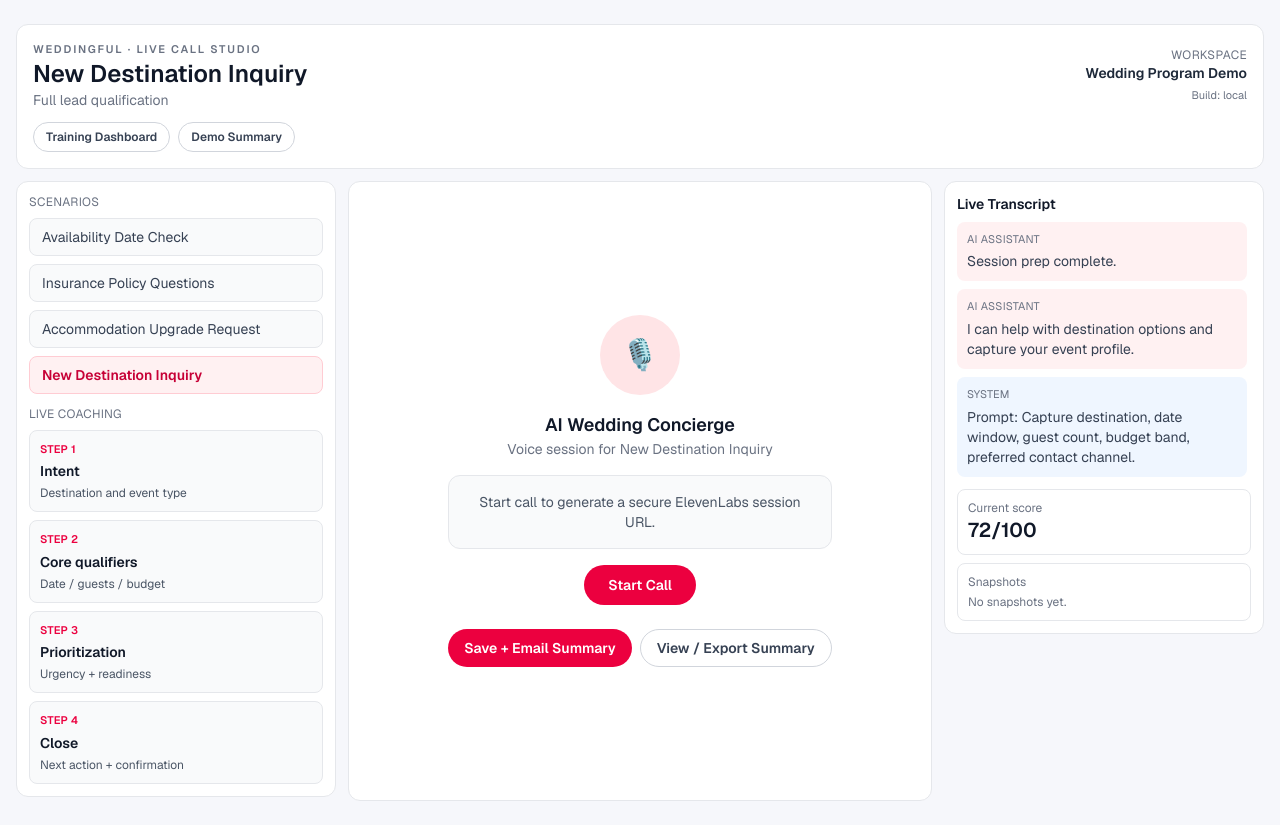
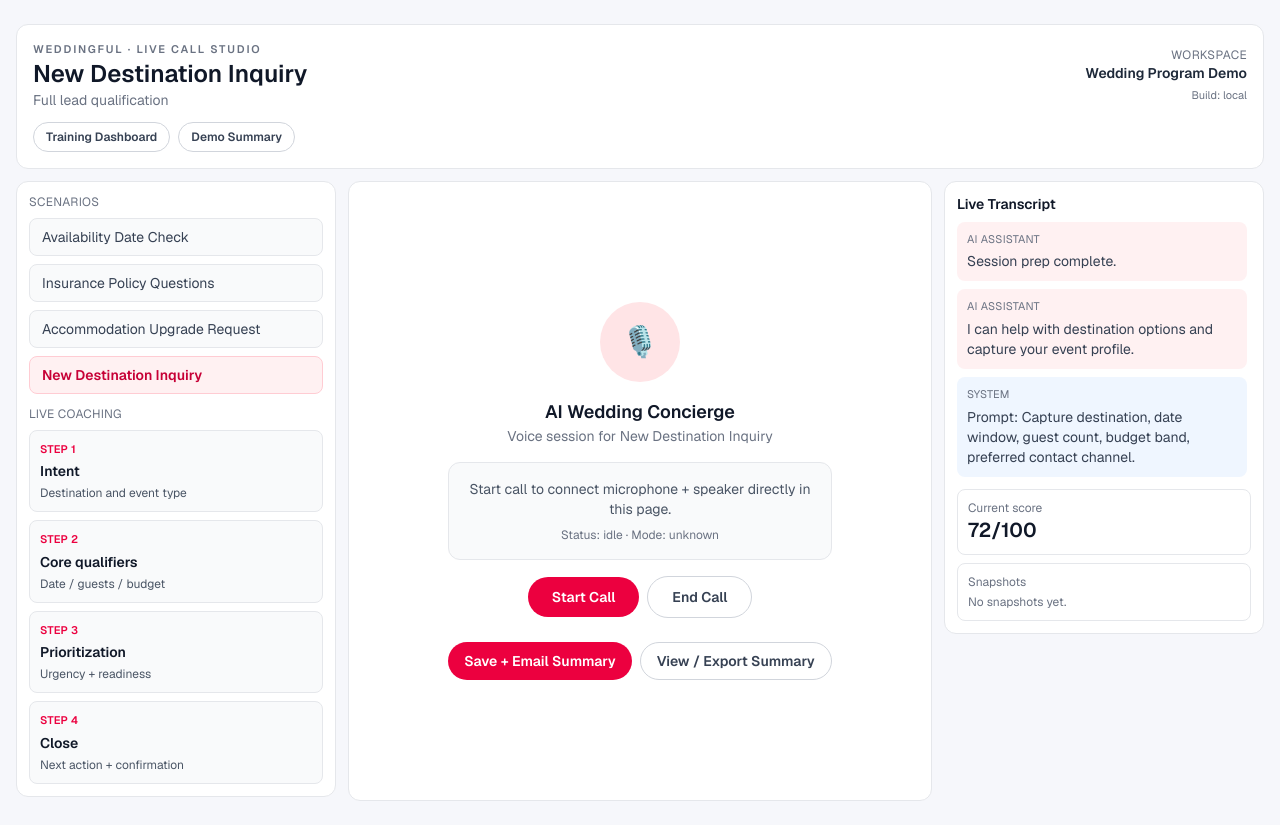
Before and after one commit to oskardiazdeleon/weddingful-deal-desk, a Next.js app in the folder weddingful-deal-desk/: page /vendors/live-demo in a window 1280 px wide. Built offline with nearby package versions, Linux system fonts and the light colour scheme.

Commit message:
Implement proper ElevenLabs client session and restore 3-column live studio UX

```diff
--- a/weddingful-deal-desk/app/components/vendor-live-call-studio.tsx
+++ b/weddingful-deal-desk/app/components/vendor-live-call-studio.tsx
@@ -1,7 +1,8 @@
 "use client";
 
 import Link from "next/link";
-import { useEffect, useMemo, useState } from "react";
+import { useEffect, useMemo, useRef, useState } from "react";
+import { Conversation } from "@elevenlabs/client";
 
 type CoachingItem = { title: string; detail: string };
 type ScenarioConfig = {
@@ -105,7 +106,9 @@ export function VendorLiveCallStudio({
   const [sendMsg, setSendMsg] = useState("");
   const [callStarting, setCallStarting] = useState(false);
   const [callMsg, setCallMsg] = useState("");
-  const [signedCallUrl, setSignedCallUrl] = useState("");
+  const [callStatus, setCallStatus] = useState<"idle" | "connecting" | "connected" | "ended" | "error">("idle");
+  const [callMode, setCallMode] = useState<"listening" | "speaking" | "unknown">("unknown");
+  const conversationRef = useRef<Conversation | null>(null);
 
   useEffect(() => {
     setTranscript([
@@ -135,9 +138,14 @@ export function VendorLiveCallStudio({
   async function startCall() {
     setCallStarting(true);
     setCallMsg("");
-    setSignedCallUrl("");
+    setCallStatus("connecting");
 
     try {
+      if (conversationRef.current) {
+        await conversationRef.current.endSession();
+        conversationRef.current = null;
+      }
+
       const sessionRes = await fetch("/api/elevenlabs/start-call", {
         method: "POST",
         headers: { "Content-Type": "application/json" },
@@ -150,14 +158,63 @@ export function VendorLiveCallStudio({
       const signedUrl = sessionData?.signedUrl;
       if (!signedUrl || typeof signedUrl !== "string") throw new Error("No signed session URL returned from ElevenLabs API.");
 
-      setSignedCallUrl(signedUrl);
-      setCallMsg("Session ready. Open secure call in a clean call window.");
+      const conversation = await Conversation.startSession({
+        signedUrl,
+        dynamicVariables: {
+          scenario: config.name,
+          company,
+        },
+        onConnect: () => {
+          setCallStatus("connected");
+          setCallMsg("Call connected. You should now hear audio.");
+          setTranscript((prev) => [...prev, { speaker: "System", text: "Voice session connected." }]);
+        },
+        onDisconnect: () => {
+          setCallStatus("ended");
+          setCallMsg("Call ended.");
+        },
+        onModeChange: ({ mode }) => setCallMode(mode ?? "unknown"),
+        onError: (message, context) => {
+          setCallStatus("error");
+          setCallMsg(`Call error: ${formatError(message || context)}`);
+        },
+        onMessage: ({ message, role }) => {
+          const speaker = role === "agent" ? "AI Assistant" : "Caller";
+          if (message?.trim()) setTranscript((prev) => [...prev, { speaker, text: message }]);
+        },
+      });
+
+      conversationRef.current = conversation;
+      setCallMsg("Connecting to voice session...");
     } catch (e) {
+      setCallStatus("error");
       setCallMsg(`Unable to start call: ${formatError(e)}`);
     } finally {
       setCallStarting(false);
     }
   }
+
+  async function endCall() {
+    try {
+      if (conversationRef.current) {
+        await conversationRef.current.endSession();
+        conversationRef.current = null;
+      }
+      setCallStatus("ended");
+      setCallMsg("Call ended.");
+    } catch (e) {
+      setCallMsg(`Unable to end call: ${formatError(e)}`);
+    }
+  }
+
+  useEffect(() => {
+    return () => {
+      if (conversationRef.current) {
+        conversationRef.current.endSession().catch(() => {});
+        conversationRef.current = null;
+      }
+    };
+  }, []);
 
   async function saveSnapshot() {
     if (!leadId) return setSendMsg("Missing lead id for saving.");
@@ -240,17 +297,18 @@ export function VendorLiveCallStudio({
             <p className="text-sm text-gray-500 mb-4">Voice session for {config.name}</p>
 
             <div className="w-full max-w-sm rounded-xl border border-gray-200 bg-gray-50 p-4 mb-4">
-              <p className="text-sm text-gray-600">Start call to generate a secure ElevenLabs session URL.</p>
-              {signedCallUrl ? (
-                <a href={signedCallUrl} target="_blank" rel="noopener noreferrer" className="mt-3 inline-flex rounded-full bg-rose-600 text-white px-5 py-2 text-sm font-semibold hover:bg-rose-700">
-                  Open Secure Call
-                </a>
-              ) : null}
+              <p className="text-sm text-gray-600">Start call to connect microphone + speaker directly in this page.</p>
+              <p className="text-xs text-gray-500 mt-2">Status: {callStatus} · Mode: {callMode}</p>
             </div>
 
-            <button onClick={startCall} disabled={callStarting} className="rounded-full bg-rose-600 text-white px-6 py-2.5 text-sm font-semibold hover:bg-rose-700 disabled:opacity-50">
-              {callStarting ? "Starting call..." : signedCallUrl ? "Refresh Session" : "Start Call"}
-            </button>
+            <div className="flex items-center justify-center gap-2">
+              <button onClick={startCall} disabled={callStarting} className="rounded-full bg-rose-600 text-white px-6 py-2.5 text-sm font-semibold hover:bg-rose-700 disabled:opacity-50">
+                {callStarting ? "Starting call..." : callStatus === "connected" ? "Reconnect Call" : "Start Call"}
+              </button>
+              <button onClick={endCall} className="rounded-full border border-gray-300 px-6 py-2.5 text-sm font-semibold text-gray-700 hover:bg-gray-50">
+                End Call
+              </button>
+            </div>
             {callMsg ? <p className="text-xs text-gray-500 mt-3 max-w-md">{callMsg}</p> : null}
 
             <div className="mt-6 flex flex-wrap justify-center gap-2">
--- a/weddingful-deal-desk/package.json
+++ b/weddingful-deal-desk/package.json
@@ -9,6 +9,7 @@
     "lint": "eslint"
   },
   "dependencies": {
+    "@elevenlabs/client": "^0.15.2",
     "next": "16.1.6",
     "react": "19.2.3",
     "react-dom": "19.2.3"
```
Also changed, not shown: 1 other file (tests, documents, lock files or other folders).
